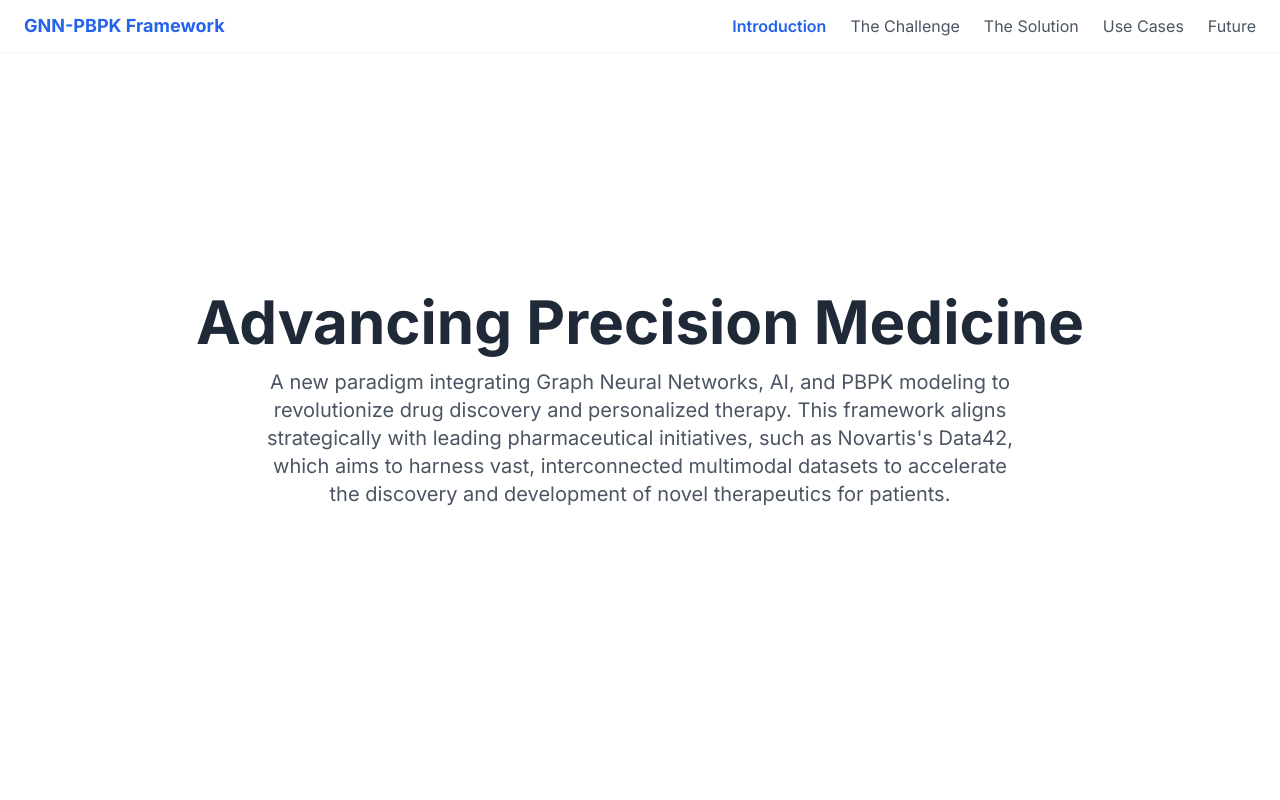
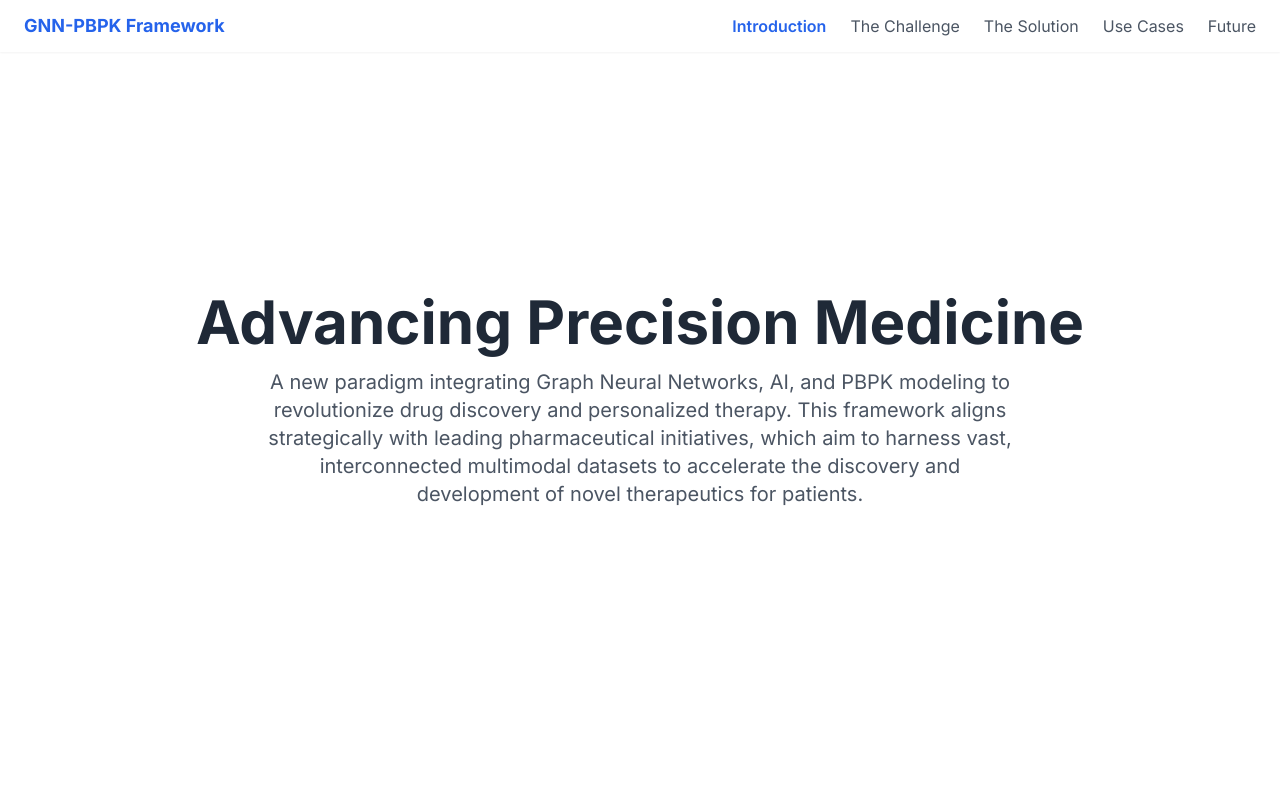
Before and after one commit to PriKalra/precision-med-narrative-framework, a React (Vite) app: page / in a window 1280 px wide. Shown: the top 800 px of the page. Built offline with nearby package versions, Linux system fonts and the light colour scheme.

Commit message:
Remove Novartis Data42 mentions
Removes all mentions of "Novartis Data42" from the codebase.

```diff
--- a/src/components/sections/HeroSection.tsx
+++ b/src/components/sections/HeroSection.tsx
@@ -10,7 +10,7 @@ const HeroSection: React.FC = () => {
           <h1 className="text-4xl md:text-6xl font-bold text-gray-800 leading-tight mb-4">Advancing Precision Medicine</h1>
         </FadeIn>
         <FadeIn delay={200}>
-          <p className="text-lg md:text-xl text-gray-600 max-w-3xl mx-auto">A new paradigm integrating Graph Neural Networks, AI, and PBPK modeling to revolutionize drug discovery and personalized therapy. This framework aligns strategically with leading pharmaceutical initiatives, such as Novartis's Data42, which aims to harness vast, interconnected multimodal datasets to accelerate the discovery and development of novel therapeutics for patients.</p>
+          <p className="text-lg md:text-xl text-gray-600 max-w-3xl mx-auto">A new paradigm integrating Graph Neural Networks, AI, and PBPK modeling to revolutionize drug discovery and personalized therapy. This framework aligns strategically with leading pharmaceutical initiatives, which aim to harness vast, interconnected multimodal datasets to accelerate the discovery and development of novel therapeutics for patients.</p>
         </FadeIn>
       </div>
     </section>
```
